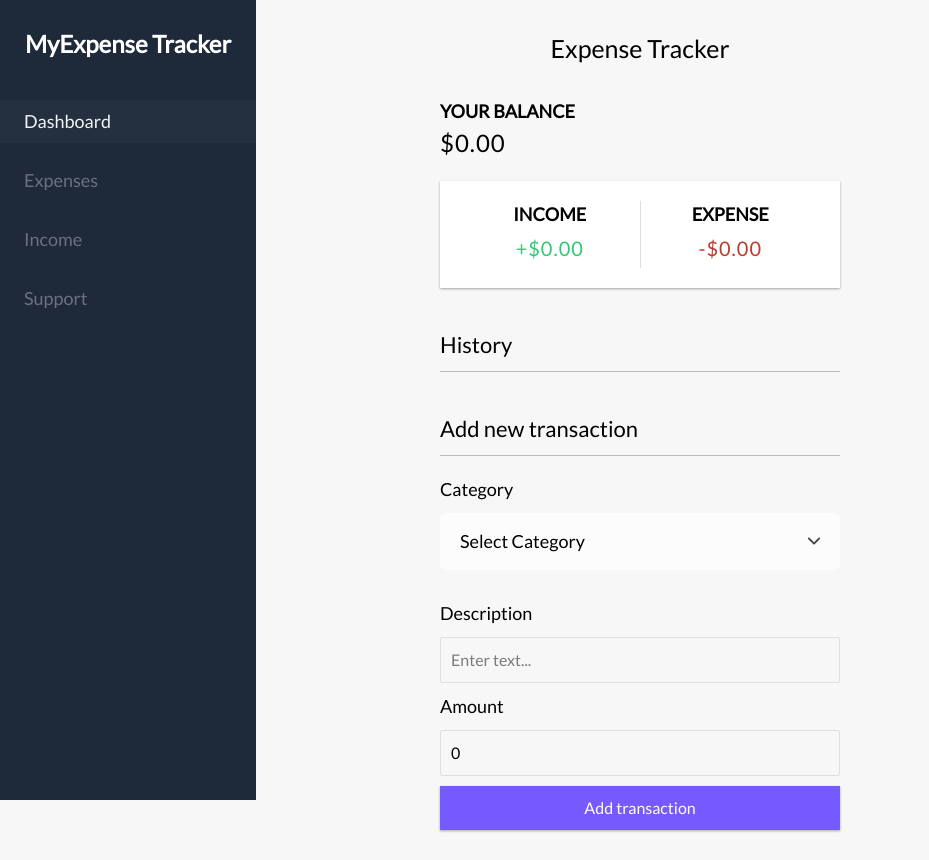
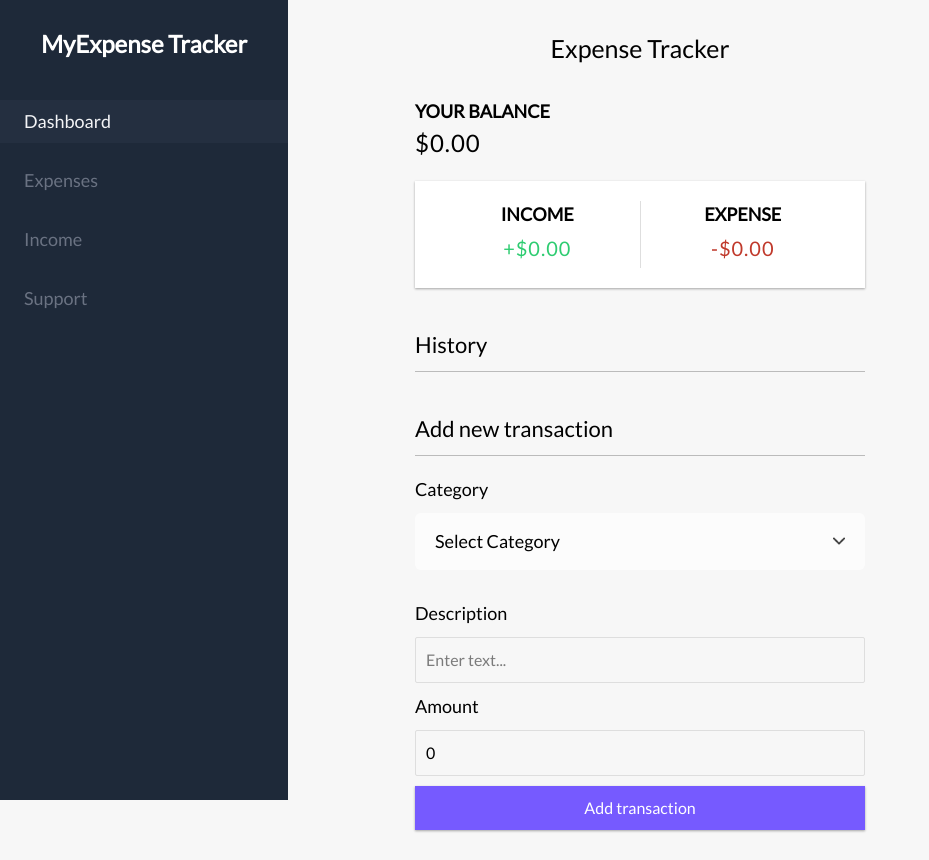
Before and after one commit to loyfortune/expense-tracker, a React (Vite) app: page / in a window 1280 px wide. Shown: the whole page, without its empty margins (0-929 px from the left). Built offline with nearby package versions, Linux system fonts and the light colour scheme.

Commit message:
Add mobile responsiveness

```diff
--- a/src/App.css
+++ b/src/App.css
@@ -21,9 +21,29 @@ body {
   font-size: 18px;
 }
 
+/*Here*/
 .container {
-  margin: 30px auto;
-  width: 400px;
+  margin: 20px auto;
+  width: 300px;
+}
+
+@media screen and (min-width: 375px) {
+  .container {
+    width: 355px;
+  }
+}
+
+@media screen and (min-width: 414px) {
+  .container {
+    width: 400px;
+  }
+}
+
+@media screen and (min-width: 768px) {
+  .container {
+    margin: 30px auto;
+    width: 450px;
+  }
 }
 
 h1 {
--- a/src/components/dashboardPage/Dashboard.tsx
+++ b/src/components/dashboardPage/Dashboard.tsx
@@ -12,9 +12,9 @@ export function Dashboard() {
 
     return(
       <>
-            <div ref={dashboardRef} className="fixed left-0 top-0 h-screen w-3xs bg-gray-800 hidden lg:block">
+            <div ref={dashboardRef} className="fixed left-0 top-0 h-screen w-50 sm:w-2xs bg-gray-800 hidden lg:block">
       <div className="flex gap-x-2 items-center justify-center mt-7">
-        <span className="text-2xl text-white font-semibold">MyExpense Tracker</span>
+        <span className="text-lg sm:text-2xl text-white font-semibold">MyExpense Tracker</span>
       </div>
       <div className="mt-10 space-y-4">
         <NavLink
```
